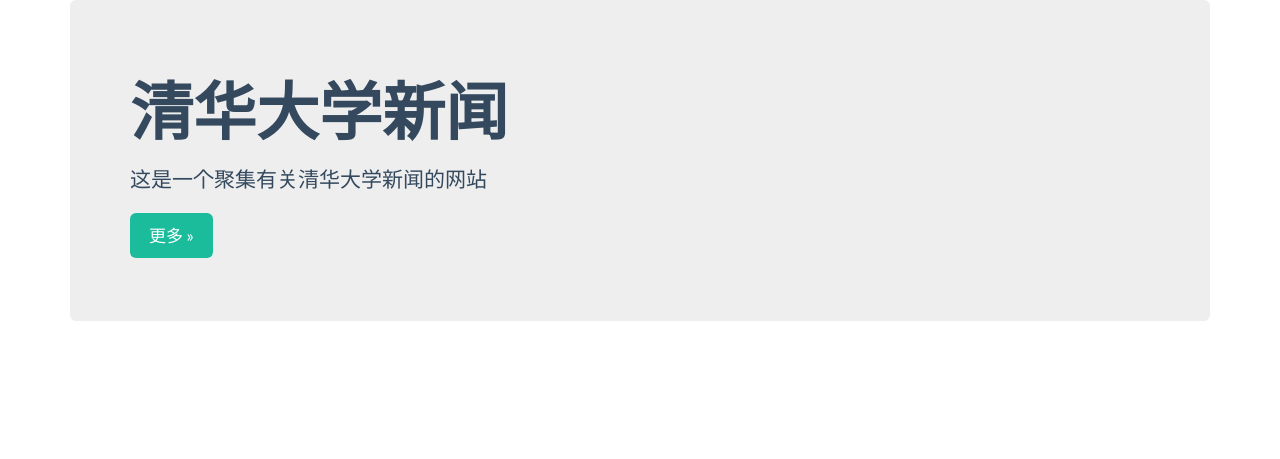
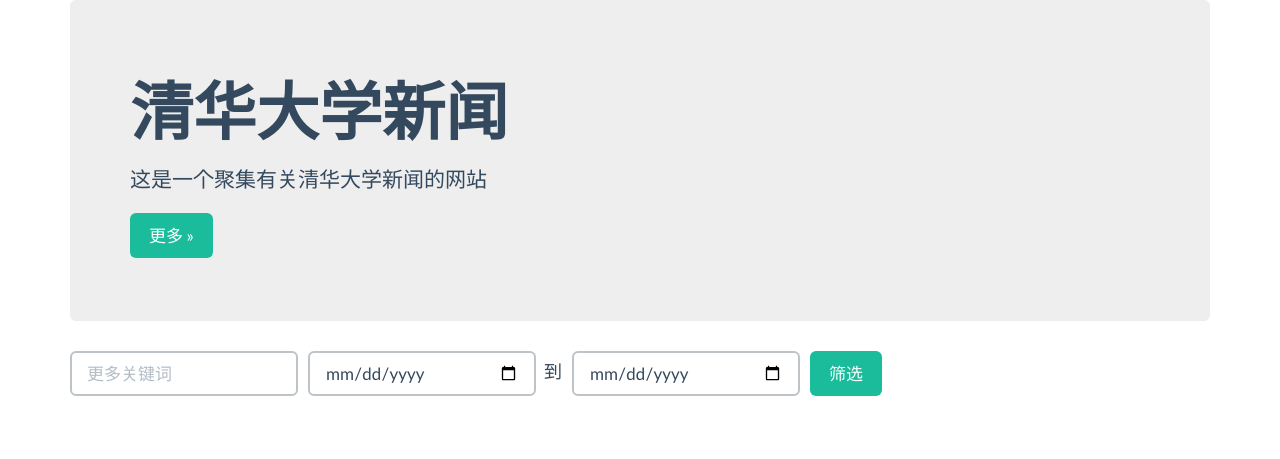
Before and after one commit to huangruihaocst/news9, a plain HTML site: page public/index.html in a window 1280 px wide. Drawn offline with Linux system fonts and the light colour scheme; no server answers.

Commit message:
front for search

```diff
--- a/public/index.html
+++ b/public/index.html
@@ -31,6 +31,19 @@
                 <a class="btn btn-lg btn-primary" href="https://accounts.net9.org">更多 »</a>
             </p>
         </div>
+        <form>
+            <div style="padding-bottom: 60px">
+                <input class="form-control typeahead-only input-lg tt-input"
+                       style="background-color: transparent; width: 20%;float: left" placeholder="更多关键词"/>
+                <input style="float: left;width: 20%;margin-left: 10px" type="date" placeholder="起始时间"
+                       class="form-control typeahead-only input-lg"/>
+                <p style="float: left;margin-top: 6px;margin-left: 8px">到</p>
+                <input style="float: left;width: 20%;margin-left: 10px" type="date" placeholder="终止时间"
+                       class="form-control typeahead-only input-lg"/>
+                <button style="margin-left: 10px" class="btn btn-primary btn-lg" type="submit">筛选</button>
+            </div>
+        </form>
+
         <ul id="content_list"></ul>
     </div>
 </body>
```
